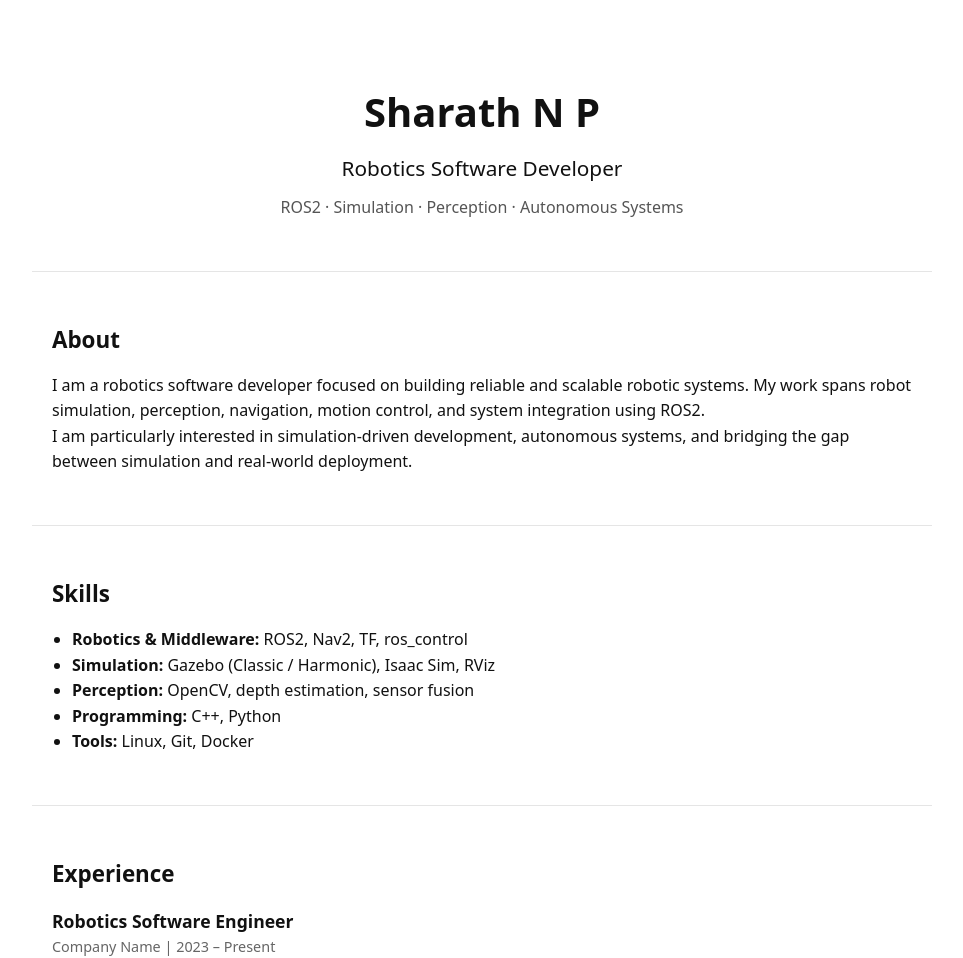
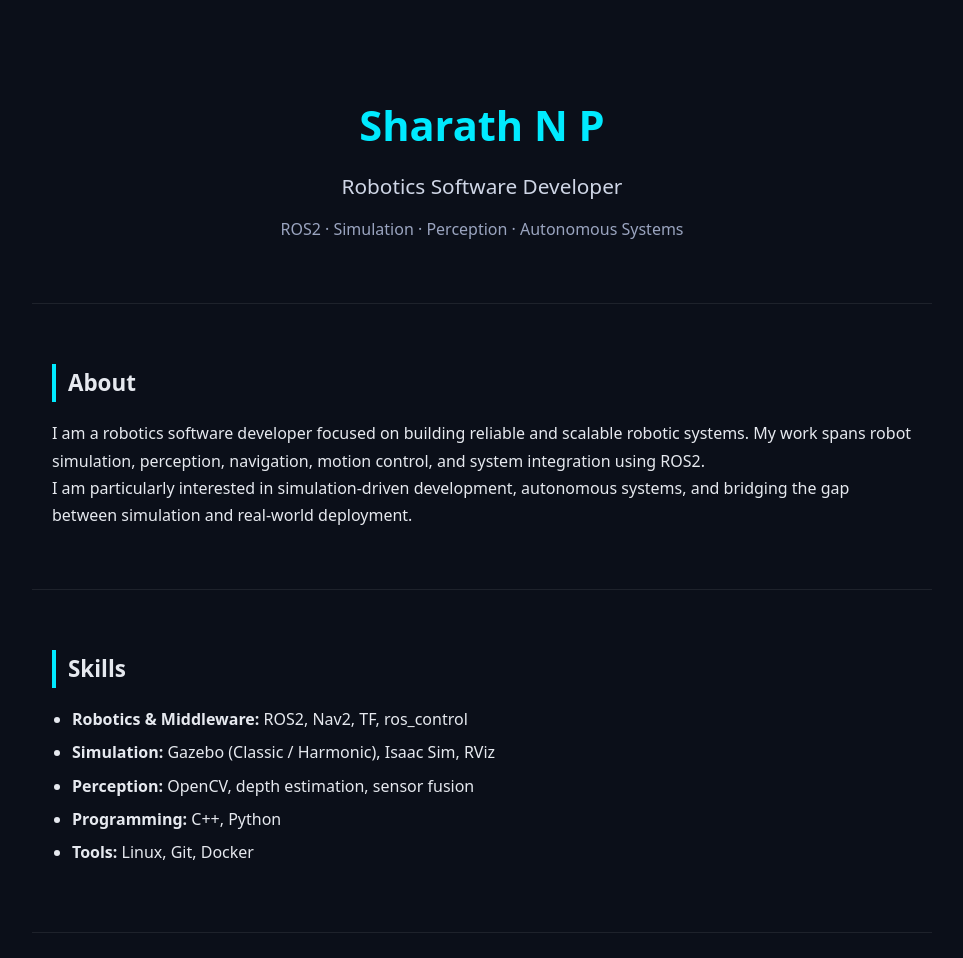
Before and after one commit to SHARATHNPAYYADI/SHARATHNPAYYADI.github.io, a plain HTML site: page index.html in a window 1280 px wide. Shown: the top 958 px of the page, without its empty margins (158-1121 px from the left). Drawn offline with Linux system fonts and the light colour scheme.

Commit message:
Update frontend

```diff
--- a/style.css
+++ b/style.css
@@ -6,58 +6,83 @@
 }
 
 body {
-  background: #ffffff;
-  color: #111111;
-  line-height: 1.6;
+  background: #0b0f19;           /* Dark background */
+  color: #e6e9ef;                /* Light text */
+  line-height: 1.7;
 }
 
+/* SECTION LAYOUT */
 .section {
   max-width: 900px;
   margin: auto;
-  padding: 50px 20px;
-  border-bottom: 1px solid #e5e5e5;
+  padding: 60px 20px;
+  border-bottom: 1px solid rgba(255,255,255,0.08);
 }
 
+/* HEADER */
 .header {
   text-align: center;
-  padding-top: 80px;
+  padding-top: 90px;
 }
 
 .header h1 {
-  font-size: 2.5rem;
+  font-size: 2.6rem;
+  color: #00eaff;                /* Accent */
 }
 
 .header h2 {
   font-size: 1.3rem;
   font-weight: normal;
   margin-top: 8px;
+  color: #cfd6e6;
 }
 
 .intro-line {
-  margin-top: 10px;
-  color: #555;
+  margin-top: 12px;
+  color: #9aa4bf;
 }
 
+/* HEADINGS */
 h3 {
   font-size: 1.4rem;
-  margin-bottom: 15px;
+  margin-bottom: 18px;
+  border-left: 4px solid #00eaff;
+  padding-left: 12px;
 }
 
 h4 {
   font-size: 1.1rem;
+  color: #00eaff;
 }
 
+/* META TEXT */
 .meta {
-  color: #666;
+  color: #9aa4bf;
   font-size: 0.9rem;
   margin-bottom: 8px;
 }
 
+/* LISTS */
 ul {
   padding-left: 20px;
   margin-top: 10px;
 }
 
+li {
+  margin-bottom: 6px;
+}
+
+/* ITEMS */
 .item {
-  margin-bottom: 25px;
+  margin-bottom: 28px;
 }
+
+/* LINKS (for later GitHub / LinkedIn) */
+a {
+  color: #6fe7dd;
+  text-decoration: none;
+}
+
+a:hover {
+  text-decoration: underline;
+}
```
